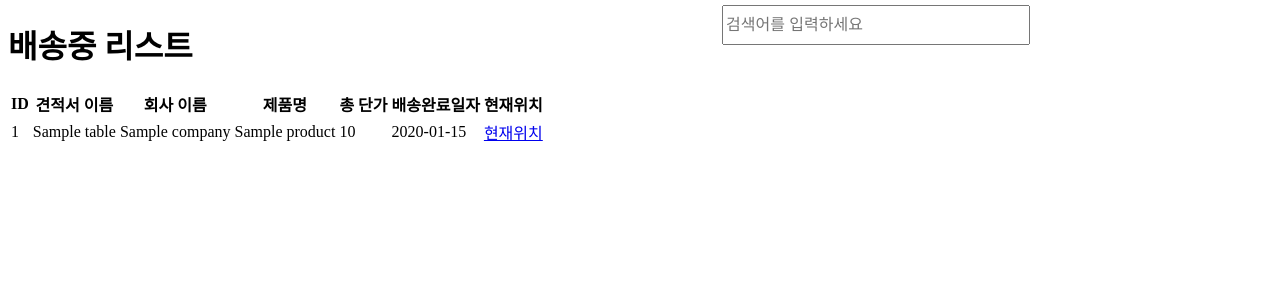
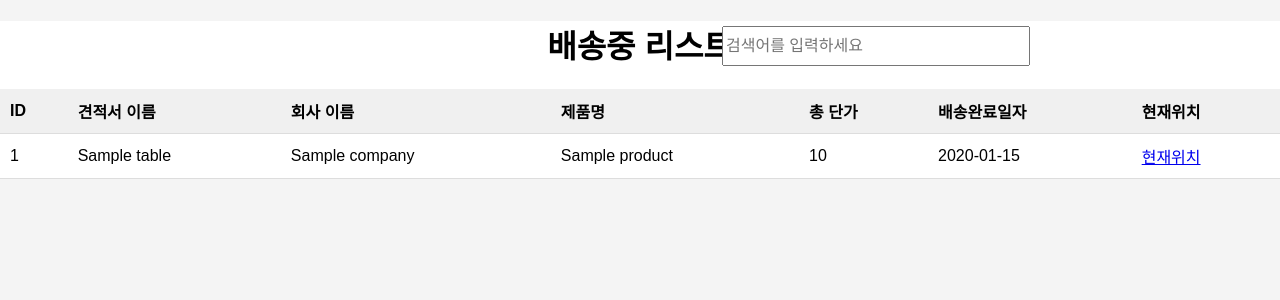
Before and after one commit to peaple14/erp, a Spring Boot app: page /go_order_list in a window 1280 px wide. Shown: the top 300 px of the page. Run offline with Spring Boot 4, Linux system fonts and the light colour scheme; tables that the repository leaves empty hold one stand-in row (values such as "Sample post"); some libraries are stand-ins or nearby versions.

Commit message:
배송중 리스트 수정

```diff
--- a/src/main/resources/static/css/tabs.css
+++ b/src/main/resources/static/css/tabs.css
@@ -22,7 +22,6 @@
 .tab-contents {
     border: 1px solid #ccc;
     padding: 8px;
-    margin-top: 8px;
 }
 
 .close-button {
--- a/src/main/resources/templates/order/go_order_list.html
+++ b/src/main/resources/templates/order/go_order_list.html
@@ -234,3 +187,78 @@
 </script>
 
 </html>
+<style>
+  #mapModal {
+    display: none;
+    position: fixed;
+    z-index: 1;
+    left: 0;
+    top: 0;
+    width: 100%;
+    height: 100%;
+    overflow: auto;
+    background-color: rgb(0, 0, 0);
+    background-color: rgba(0, 0, 0, 0.9);
+  }
+
+  #mapContainer {
+    position: relative;
+    margin: 5% auto;
+    padding: 20px;
+    width: 80%;
+    height: 80%;
+    background-color: #fefefe;
+    box-shadow: 0 4px 8px rgba(0, 0, 0, 0.2);
+  }
+
+  .close {
+    position: absolute;
+    top: 10px;
+    right: 20px;
+    font-size: 24px;
+    font-weight: bold;
+    color: #333;
+    cursor: pointer;
+    z-index: 3;
+  }
+
+  body.quote-list {
+    font-family: Arial, sans-serif;
+    position: relative;
+    background-color: #f4f4f4;
+    margin: 0;
+    padding: 0;
+  }
+
+  .quote-container {
+    background-color: #fff;
+    margin: 0;
+    padding: 0;
+    text-align: center;
+  }
+
+
+  .quote-table {
+    width: 100%;
+    border-collapse: collapse;
+  }
+
+  .quote-table th, .quote-table td {
+    border-bottom: 1px solid #dddddd;
+    padding: 10px;
+    text-align: left;
+  }
+
+  .quote-table th {
+    background-color: #f0f0f0;
+  }
+
+  #searchInput {
+    position: absolute;
+    top: 5px;
+    right: 250px;
+    font-size: 16px;
+    width: 300px;
+    height: 34px;
+  }
+</style>
```
Also changed, not shown: other parts of src/main/resources/templates/order/go_order_list.html (+0 -47 lines).
